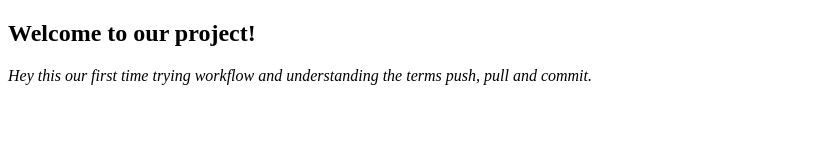
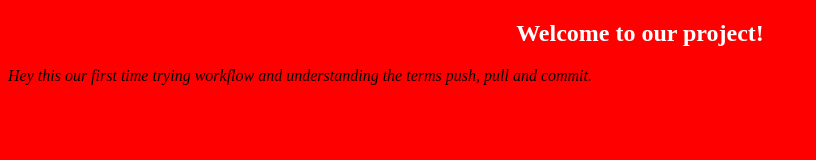
Before and after one commit to athena-code-first-girls/athena-code-first-girls.github.io, a plain HTML site: page index.html in a window 1280 px wide. Shown: the whole page, without its empty margins (0-816 px from the left). Drawn offline with Linux system fonts and the light colour scheme.

Commit message:
made amendment to background color
removed wrong spelling and added right one so code would work.

```diff
--- a/style.css
+++ b/style.css
@@ -1,3 +1,8 @@
 body {
-  background-colour;red
+  background-color:red;
 }
+
+h1 {
+  color: white;
+  text-align: center;
+}
```
